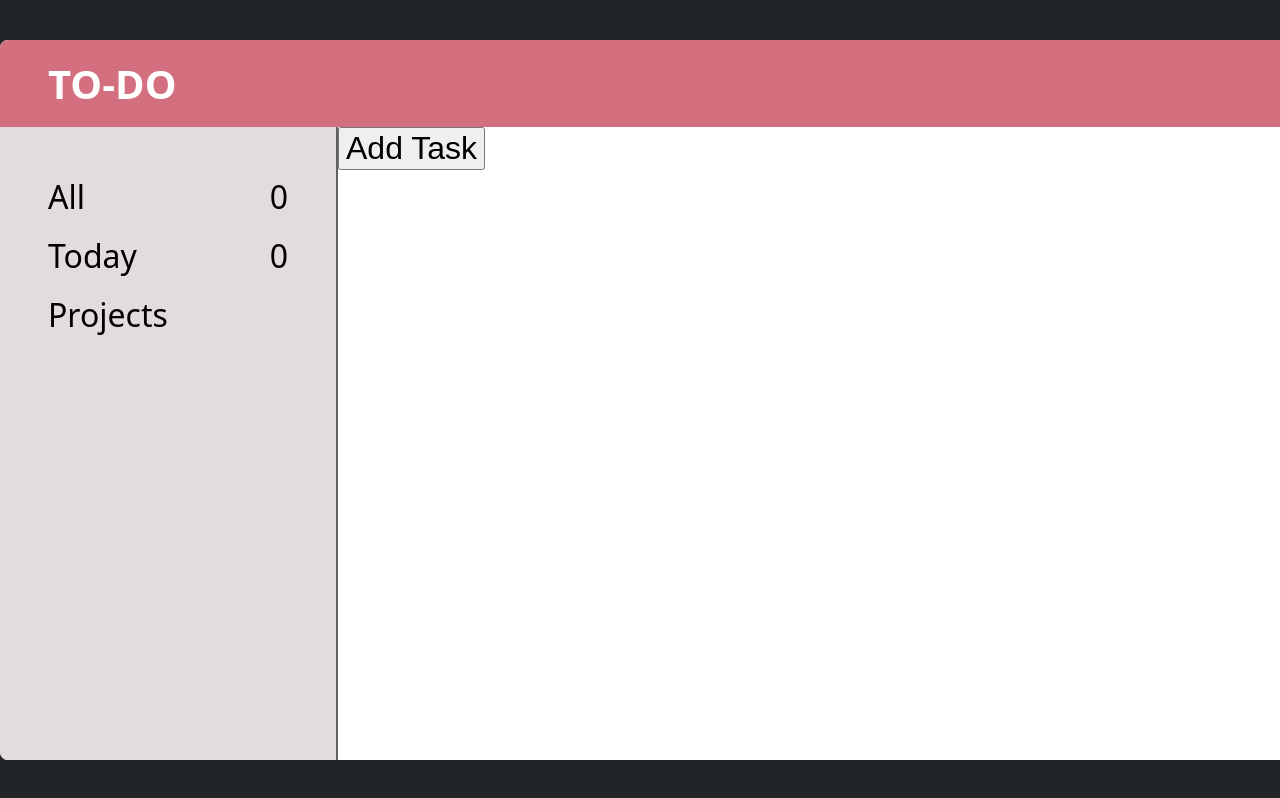
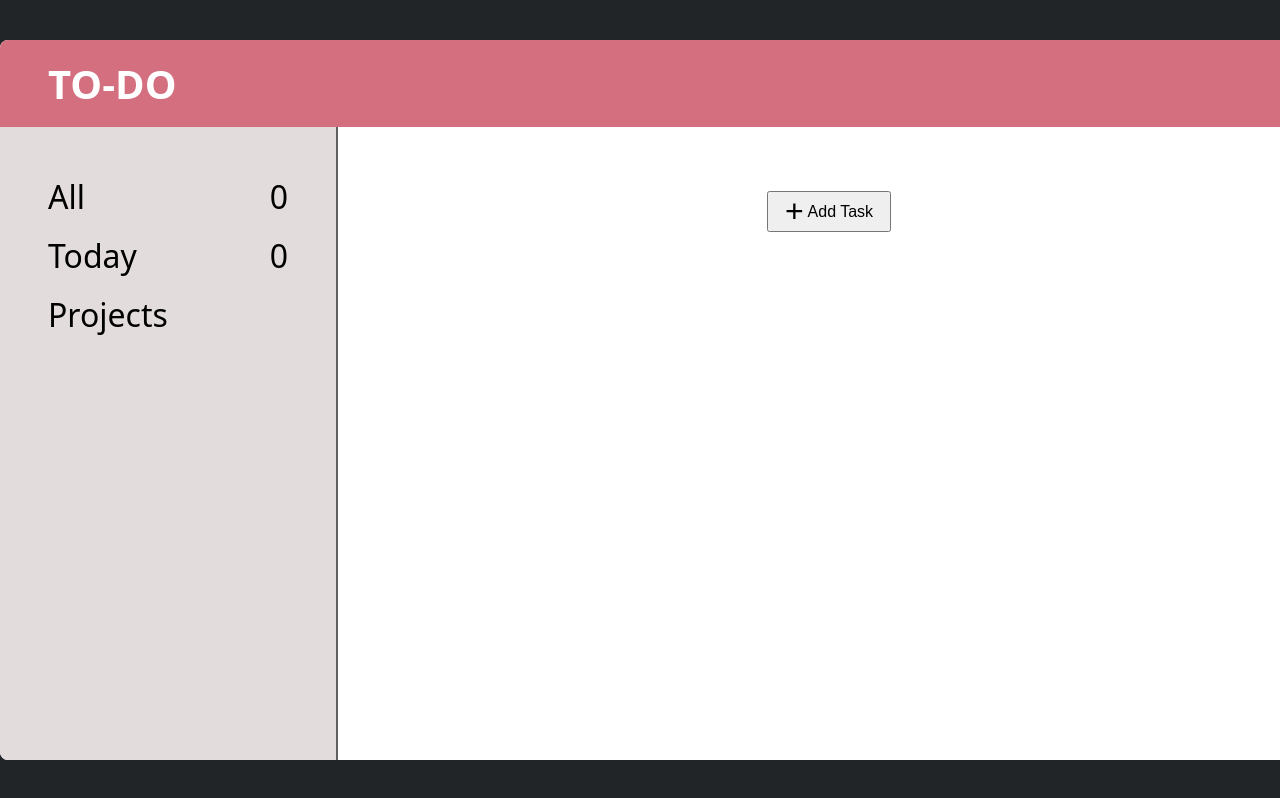
Before and after one commit to kathode/todo-list, a website built with webpack: page src/template.html in a window 1280 px wide. Shown: the top 798 px of the page. Built offline with nearby package versions, Linux system fonts and the light colour scheme.

Commit message:
Update add task button and todo container

```diff
--- a/src/styles.css
+++ b/src/styles.css
@@ -86,7 +86,18 @@ body {
 }
 
 .new-todo-button {
-  margin-top: auto;
+  margin-top: 1rem;
+  font-size: 1rem;
+  display: flex;
+  place-self: center;
+  align-items: center;
+  justify-content: center;
+  gap: 0.25rem;
+  padding: 0 1rem;
+}
+
+.new-todo-button::before {
+  content: "+";
   font-size: 2rem;
 }
 
@@ -99,11 +110,14 @@ body {
   sidebar | todo-list todo-list
 */
 
-#todo-list {
-  background: rgb(255, 255, 255);
+.todo-list-container {
+  padding: 3rem;
   width: 100%;
-  padding: 3rem;
+  display: flex;
+  flex-direction: column;
+}
 
+.todo-list {
   display: flex;
   flex-direction: column;
   gap: 0.5rem;
```
